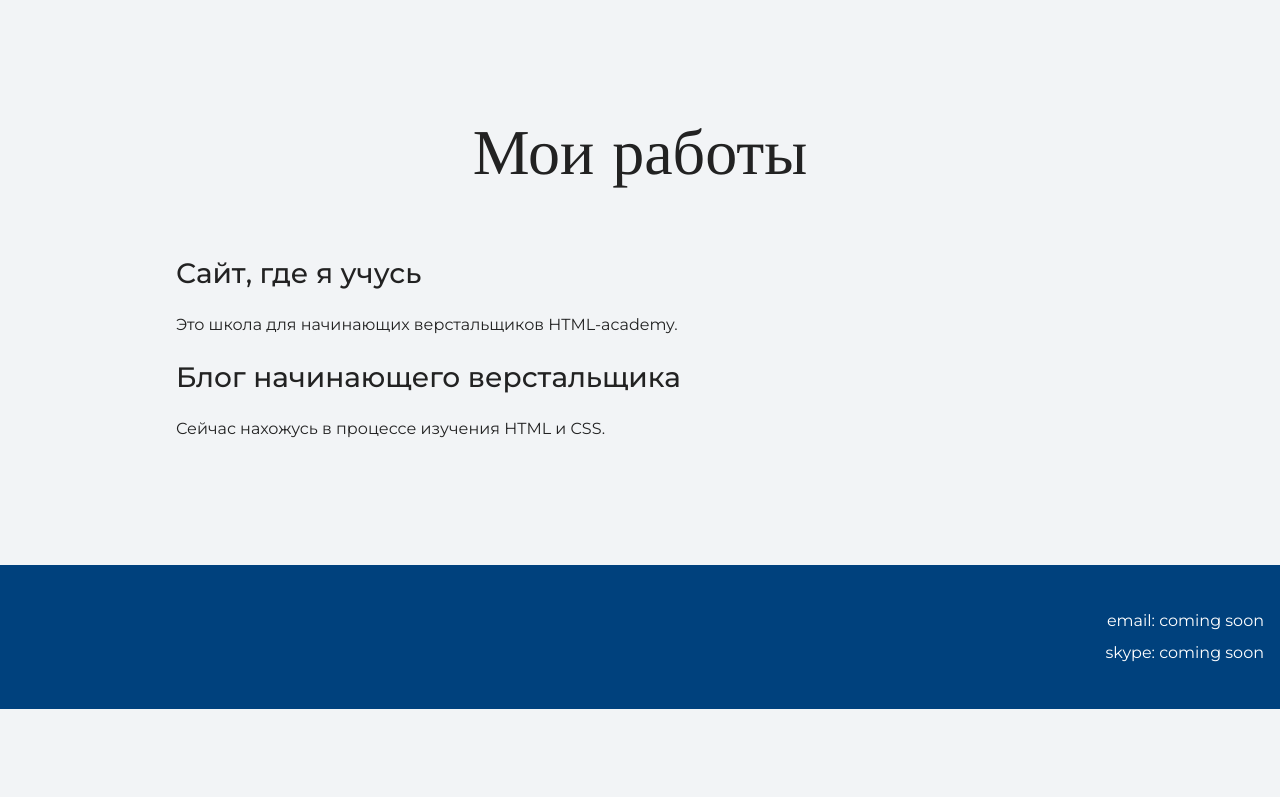
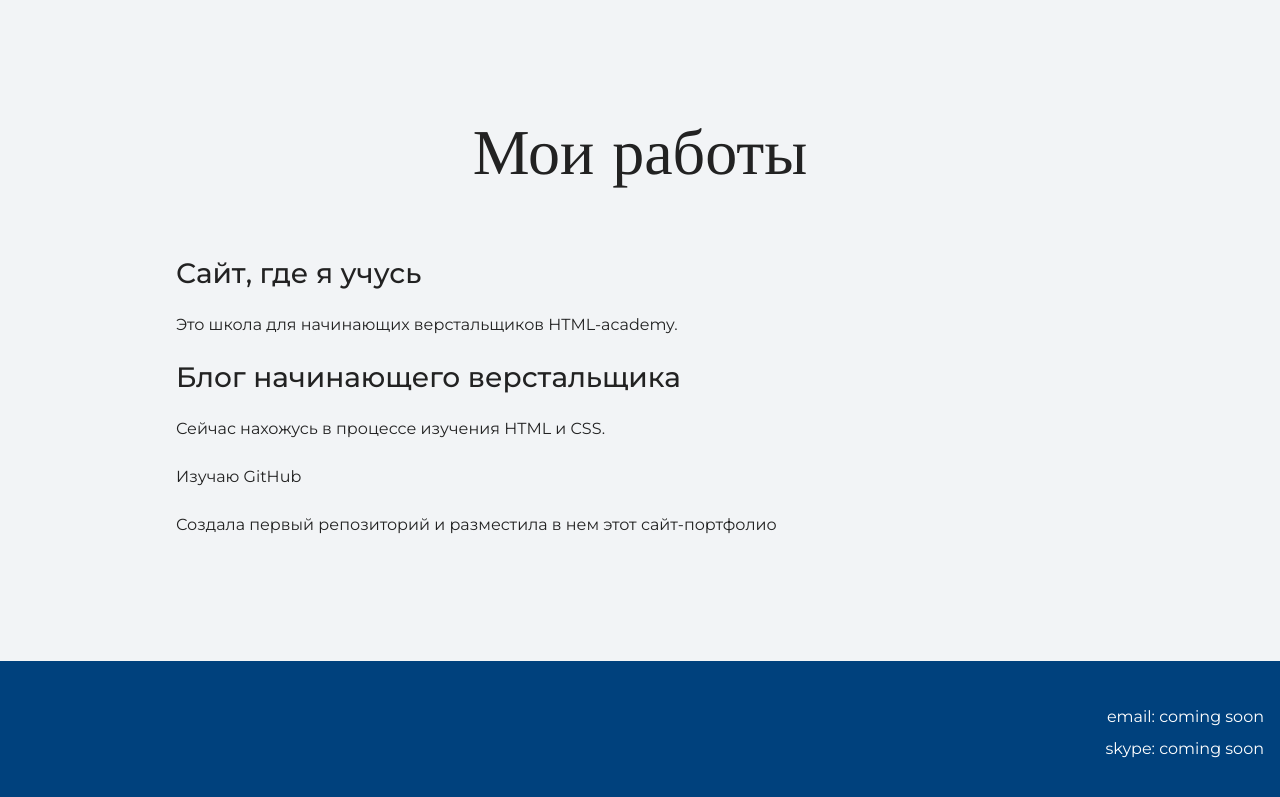
Before and after one commit to JulsFrank/my-site, a plain HTML site: page index.html in a window 1280 px wide. Shown: the part 1407-2204 px from the top of the page. Before the commit the page ends 2116 px from the top, so only its background shows below. Drawn offline with nearby package versions, Linux system fonts and the light colour scheme.

Commit message:
Меняет текст на главной странице

```diff
--- a/index.html
+++ b/index.html
@@ -41,6 +41,8 @@
 
       <h3>Блог начинающего верстальщика</h3>
       <p>Сейчас нахожусь в процессе изучения HTML и CSS.</p>
+      <p>Изучаю GitHub</p>
+      <p>Создала первый репозиторий и разместила в нем этот сайт-портфолио</p>
     </div>
     </section>
 
```
